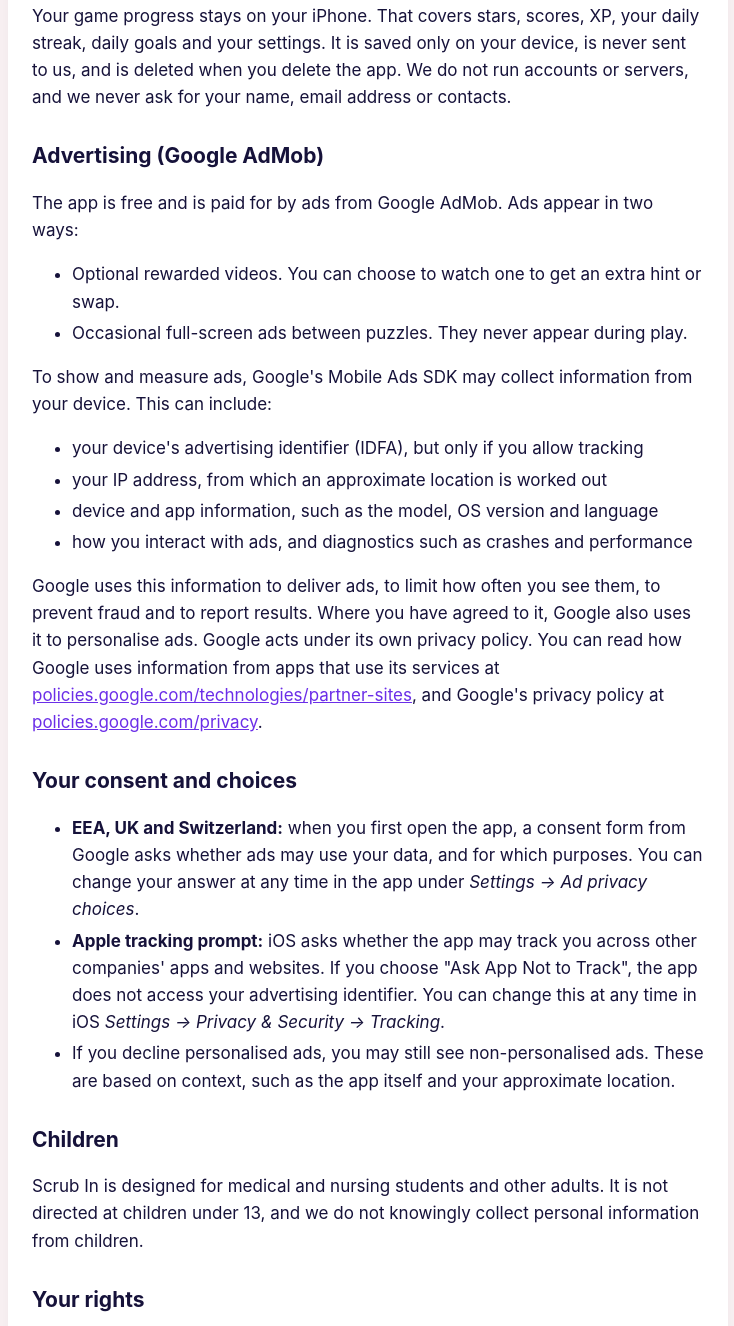
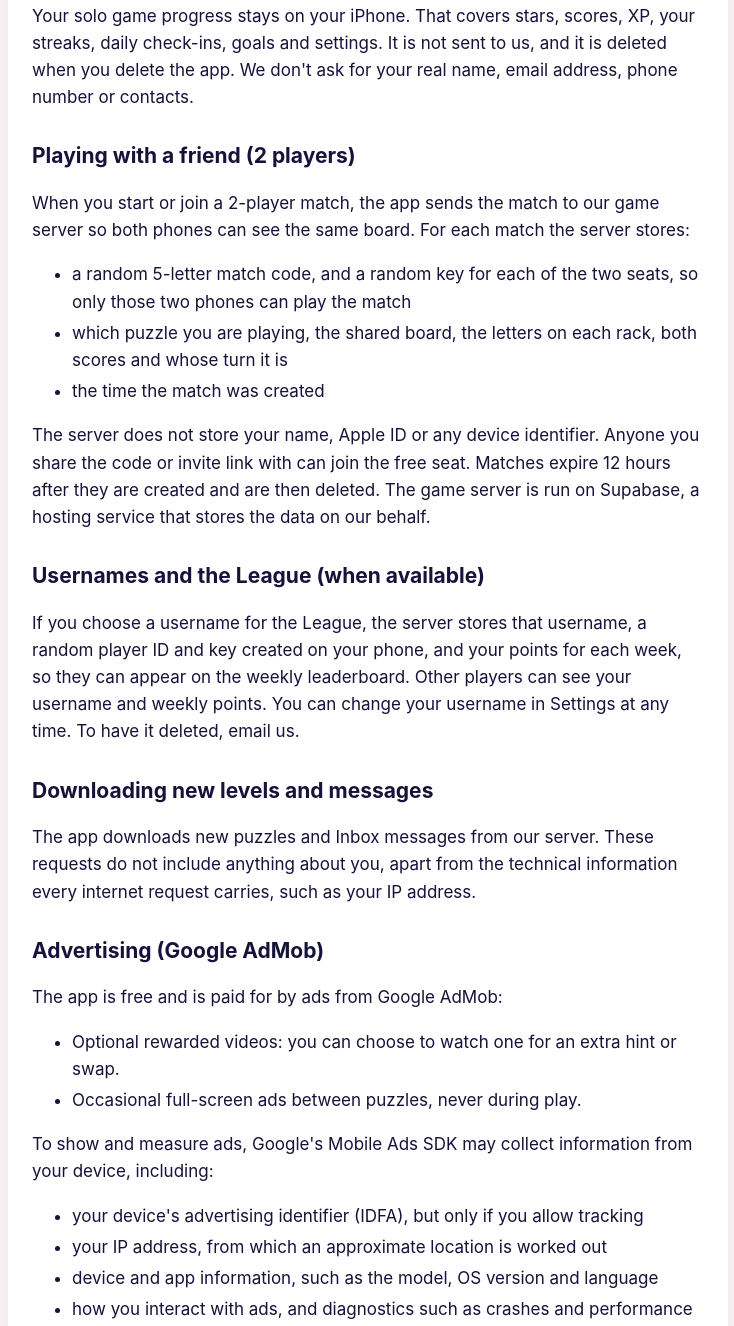
Before and after one commit to MariaIsabelka/MariaIsabelka.github.io, a plain HTML site: page privacy.html in a window 1280 px wide. Shown: the part 446-1772 px from the top of the page, without its empty margins (272-1006 px from the left). Drawn offline with Linux system fonts and the light colour scheme.

Commit message:
Update privacy policy for Scrub In 1.0; add support contact
Covers 2-player match data, usernames and the League, level downloads
and AdMob. The home page now lists the support email.

Co-Authored-By: Claude Opus 5.5 <noreply@anthropic.com>
Claude-Session: https://claude.ai/code/session_01Lg1w93zEud85TCEzcyTrZz

```diff
--- a/privacy.html
+++ b/privacy.html
@@ -3,7 +3,7 @@
 <head>
 <meta charset="utf-8">
 <meta name="viewport" content="width=device-width, initial-scale=1">
-<title>Privacy Policy · Scrub In (MedTerm Break)</title>
+<title>Privacy Policy · Scrub In</title>
 <style>
   :root { --ink:#16123A; --soft:#5E5A7A; --violet:#6B2EE8; --bg:#FBF3F5; --card:#fff; }
   @media (prefers-color-scheme: dark) { :root { --ink:#F1EEFF; --soft:#B8B3D6; --violet:#B79BFF; --bg:#14112B; --card:#1E1A3D; } }
@@ -21,43 +21,58 @@
 <main>
 <div class="card">
 <h1>Privacy Policy</h1>
-<p class="muted">Scrub In (MedTerm Break) for iPhone · Last updated 18 November 2026</p>
+<p class="muted">Scrub In for iPhone · Last updated 25 November 2026</p>
 
-<p>Scrub In is a medical-terminology crossword game. This policy explains what information the app uses, why, and the choices you have. We have tried to keep it short and plain.</p>
+<p>Scrub In is a medical-terminology crossword game. This policy explains what information the app uses, why, and the choices you have. We have kept it short and plain.</p>
 
 <h2>Who we are</h2>
-<p>Scrub In is made by an independent developer, Maria. If you have any question about privacy, contact <a href="mailto:maria@kindrix.io">maria@kindrix.io</a>.</p>
+<p>Scrub In is made by an independent developer, Maria. If you have any question about privacy, email <a href="mailto:maria@kindrix.io">maria@kindrix.io</a>.</p>
 
 <h2>What stays on your device</h2>
-<p>Your game progress stays on your iPhone. That covers stars, scores, XP, your daily streak, daily goals and your settings. It is saved only on your device, is never sent to us, and is deleted when you delete the app. We do not run accounts or servers, and we never ask for your name, email address or contacts.</p>
+<p>Your solo game progress stays on your iPhone. That covers stars, scores, XP, your streaks, daily check-ins, goals and settings. It is not sent to us, and it is deleted when you delete the app. We don't ask for your real name, email address, phone number or contacts.</p>
+
+<h2>Playing with a friend (2 players)</h2>
+<p>When you start or join a 2-player match, the app sends the match to our game server so both phones can see the same board. For each match the server stores:</p>
+<ul>
+  <li>a random 5-letter match code, and a random key for each of the two seats, so only those two phones can play the match</li>
+  <li>which puzzle you are playing, the shared board, the letters on each rack, both scores and whose turn it is</li>
+  <li>the time the match was created</li>
+</ul>
+<p>The server does not store your name, Apple ID or any device identifier. Anyone you share the code or invite link with can join the free seat. Matches expire 12 hours after they are created and are then deleted. The game server is run on Supabase, a hosting service that stores the data on our behalf.</p>
+
+<h2>Usernames and the League (when available)</h2>
+<p>If you choose a username for the League, the server stores that username, a random player ID and key created on your phone, and your points for each week, so they can appear on the weekly leaderboard. Other players can see your username and weekly points. You can change your username in Settings at any time. To have it deleted, email us.</p>
+
+<h2>Downloading new levels and messages</h2>
+<p>The app downloads new puzzles and Inbox messages from our server. These requests do not include anything about you, apart from the technical information every internet request carries, such as your IP address.</p>
 
 <h2>Advertising (Google AdMob)</h2>
-<p>The app is free and is paid for by ads from Google AdMob. Ads appear in two ways:</p>
+<p>The app is free and is paid for by ads from Google AdMob:</p>
 <ul>
-  <li>Optional rewarded videos. You can choose to watch one to get an extra hint or swap.</li>
-  <li>Occasional full-screen ads between puzzles. They never appear during play.</li>
+  <li>Optional rewarded videos: you can choose to watch one for an extra hint or swap.</li>
+  <li>Occasional full-screen ads between puzzles, never during play.</li>
 </ul>
-<p>To show and measure ads, Google's Mobile Ads SDK may collect information from your device. This can include:</p>
+<p>To show and measure ads, Google's Mobile Ads SDK may collect information from your device, including:</p>
 <ul>
   <li>your device's advertising identifier (IDFA), but only if you allow tracking</li>
   <li>your IP address, from which an approximate location is worked out</li>
   <li>device and app information, such as the model, OS version and language</li>
   <li>how you interact with ads, and diagnostics such as crashes and performance</li>
 </ul>
-<p>Google uses this information to deliver ads, to limit how often you see them, to prevent fraud and to report results. Where you have agreed to it, Google also uses it to personalise ads. Google acts under its own privacy policy. You can read how Google uses information from apps that use its services at <a href="https://policies.google.com/technologies/partner-sites">policies.google.com/technologies/partner-sites</a>, and Google's privacy policy at <a href="https://policies.google.com/privacy">policies.google.com/privacy</a>.</p>
+<p>Google uses this to deliver ads, limit how often you see them, prevent fraud and report results, and, where you have agreed, to personalise ads. Google acts under its own privacy policy: <a href="https://policies.google.com/technologies/partner-sites">policies.google.com/technologies/partner-sites</a> and <a href="https://policies.google.com/privacy">policies.google.com/privacy</a>.</p>
 
 <h2>Your consent and choices</h2>
 <ul>
-  <li><strong>EEA, UK and Switzerland:</strong> when you first open the app, a consent form from Google asks whether ads may use your data, and for which purposes. You can change your answer at any time in the app under <em>Settings → Ad privacy choices</em>.</li>
-  <li><strong>Apple tracking prompt:</strong> iOS asks whether the app may track you across other companies' apps and websites. If you choose "Ask App Not to Track", the app does not access your advertising identifier. You can change this at any time in iOS <em>Settings → Privacy &amp; Security → Tracking</em>.</li>
-  <li>If you decline personalised ads, you may still see non-personalised ads. These are based on context, such as the app itself and your approximate location.</li>
+  <li><strong>EEA, UK and Switzerland:</strong> when you first open the app, a consent form from Google asks whether ads may use your data, and for which purposes. You can change your answer at any time under <em>Settings → Ad privacy choices</em>.</li>
+  <li><strong>Apple tracking prompt:</strong> iOS asks whether the app may track you across other companies' apps and websites. If you choose "Ask App Not to Track", the app does not access your advertising identifier. You can change this in iOS <em>Settings → Privacy &amp; Security → Tracking</em>.</li>
+  <li>If you decline personalised ads, you may still see non-personalised ads based on context, such as the app itself and your approximate location.</li>
 </ul>
 
 <h2>Children</h2>
 <p>Scrub In is designed for medical and nursing students and other adults. It is not directed at children under 13, and we do not knowingly collect personal information from children.</p>
 
 <h2>Your rights</h2>
-<p>Depending on where you live, for example under the GDPR or the CCPA, you may have rights to access, correct, delete or object to the use of your personal data. We hold no personal data about you on our side. For data that Google processes for ads, use the choices above, or Google's tools at <a href="https://myadcenter.google.com">myadcenter.google.com</a>. If you have any request, you are also welcome to email us.</p>
+<p>Depending on where you live (for example under the GDPR or the CCPA), you may have rights to access, correct, delete or object to the use of your personal data. For 2-player and League data on our server, email us and we will help. For data Google processes for ads, use the choices above or Google's tools at <a href="https://myadcenter.google.com">myadcenter.google.com</a>.</p>
 
 <h2>Changes</h2>
 <p>If this policy changes, we will update this page and the date at the top.</p>
```
Also changed, not shown: index.html (+1 -1 lines).
